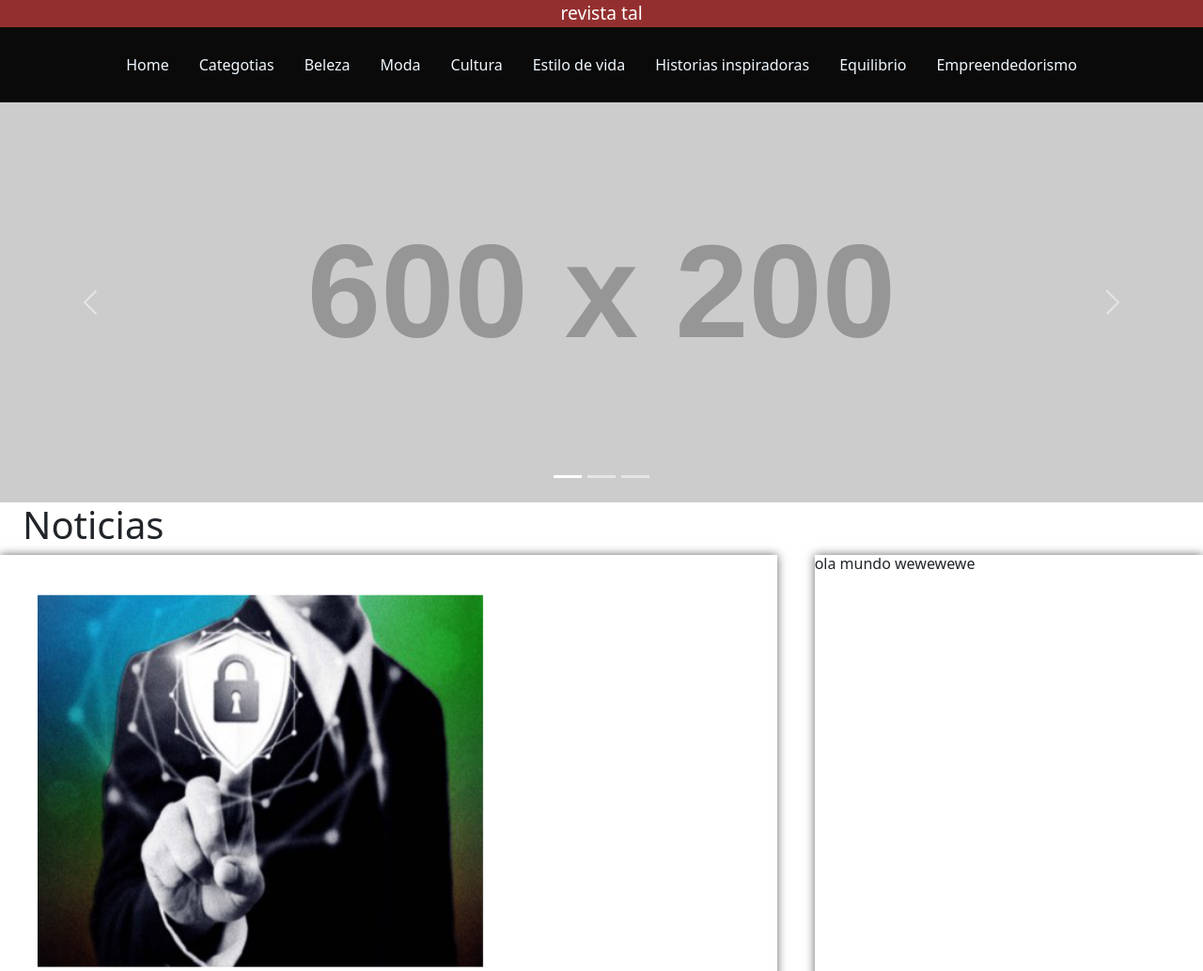
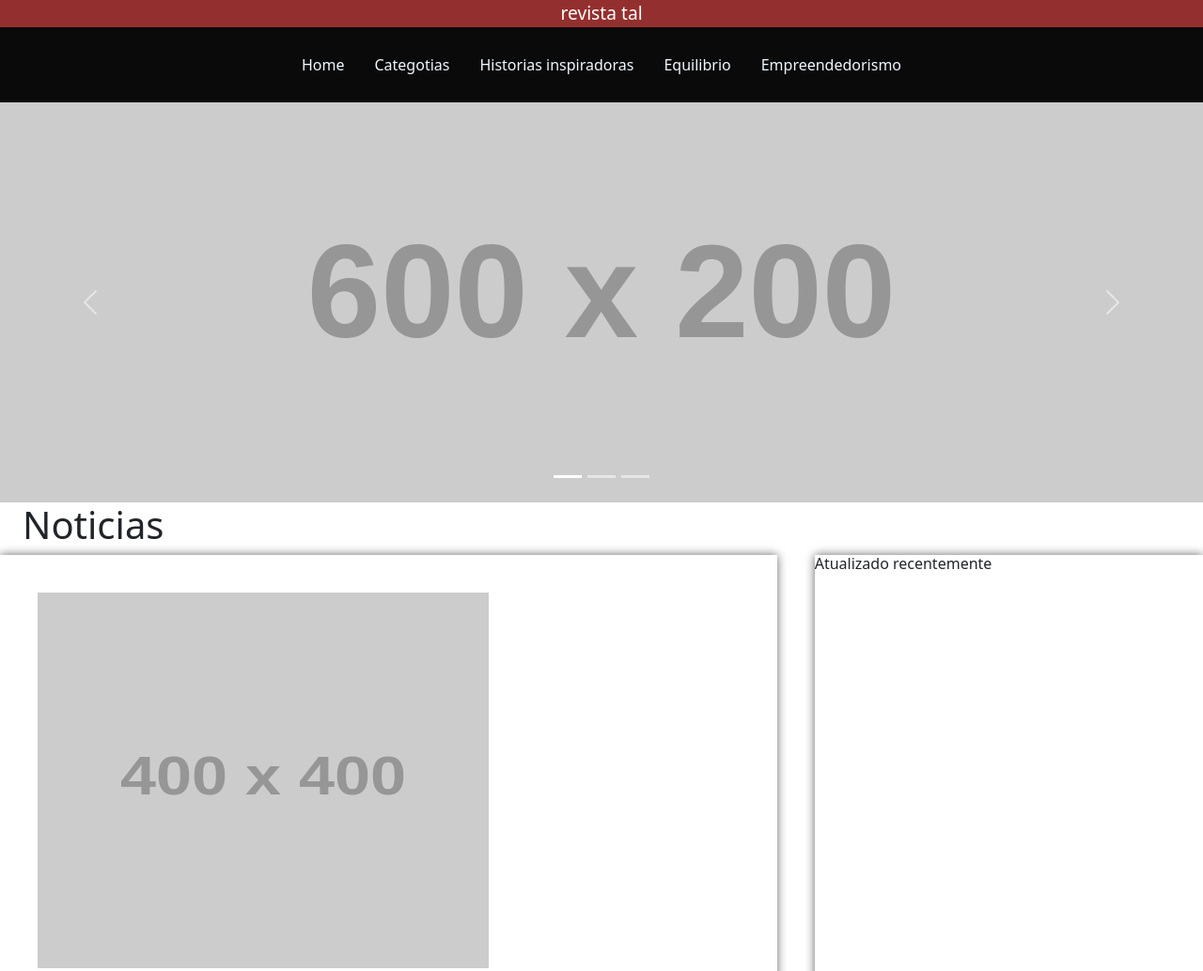
Before and after one commit to Jenyh164/revista, a plain HTML site: page index.html in a window 1280 px wide. Shown: the top 1034 px of the page at 94% size. Drawn offline with nearby package versions, Linux system fonts and the light colour scheme; placeholder pictures from the web are drawn by us.

Commit message:
atualizei dnv

```diff
--- a/index.html
+++ b/index.html
@@ -12,21 +12,18 @@
     <nav id="one">revista tal</nav>
     <nav>
         <ul>
-       <li><a href="#">Home</a></li>
+       <li><a href="index.html">Home</a></li>
        <li><a href="#">Categotias</a>
         <ul >
-            <li><a href="#">Beleza</a></li>
-            <li><a href="#">moda</a></li>
-            <li><a href="#">Cultura</a></li>
-            <li><a href="#">Estilo de vida</a></li>
+            <li><a href="/html/beleza.html">Beleza</a></li>
+            <li><a href="/html/moda.html">moda</a></li>
+            <li><a href="/html/cultura.html">Cultura</a></li>
+            <li><a href="/html/estilodv.html">Estilo de vida</a></li>
         </ul></li>
-        <li><a href="#">Beleza</a></li>
-        <li><a href="#">Moda </a></li>
-        <li><a href="#">Cultura</a></li>
-        <li><a href="#">Estilo de vida</a></li>
-        <li><a href="#">Historias inspiradoras</a></li>
-        <li><a href="#">Equilibrio</a></li>
-        <li><a href="#">Empreendedorismo</a></li>
+
+        <li><a href="/html/historias.html">Historias inspiradoras</a></li>
+        <li><a href="/html/equilibrio.html">Equilibrio</a></li>
+        <li><a href="/html/empreendedorismo.html">Empreendedorismo</a></li>
 
     </ul>
     </nav>
@@ -66,7 +63,7 @@
       <div class="noticias"><!--div com as div principaais-->
             <div class="cards"><!--div das noticias-->
                 <div class="card">
-                    <div class="img-noticia"><img src="/imagenss/Capturar.PNG"></div>
+                    <div class="img-noticia"><img src="https://placehold.co/400x400"></div>
                     <div class="text-noticia">
                          <h2>País beneficia de apoio europeu para Segurança Cibernética</h2>
                         <p>Moçambique está entre os 20 países beneficiários do projecto GLACY-e, promovido pelo Conselho da Europa, com vista à capacitação dos</p>
@@ -74,35 +71,35 @@
                 </div>
 
                 <div class="card">
-                    <div class="img-noticia"><img src="/imagenss/Capturar2.PNG"></div>
+                    <div class="img-noticia"><img src="https://placehold.co/400x400"></div>
                     <div class="text-noticia">
                         <h2>País beneficia de apoio europeu para Segurança Cibernética</h2>
                         <p>Moçambique está entre os 20 países beneficiários do projecto GLACY-e, promovido pelo Conselho da Europa, com vista à capacitação dos</p>
                     </div>
                 </div>
                 <div class="card">
-                  <div class="img-noticia"><img src="/imagenss/Capturar2.PNG"></div>
+                  <div class="img-noticia"><img src="https://placehold.co/400x400"></div>
                   <div class="text-noticia">
                       <h2>País beneficia de apoio europeu para Segurança Cibernética</h2>
                       <p>Moçambique está entre os 20 países beneficiários do projecto GLACY-e, promovido pelo Conselho da Europa, com vista à capacitação dos</p>
                   </div>
               </div>
               <div class="card">
-                <div class="img-noticia"><img src="/imagenss/Capturar2.PNG"></div>
+                <div class="img-noticia"><img src="https://placehold.co/400x400"></div>
                 <div class="text-noticia">
                     <h2>País beneficia de apoio europeu para Segurança Cibernética</h2>
                     <p>Moçambique está entre os 20 países beneficiários do projecto GLACY-e, promovido pelo Conselho da Europa, com vista à capacitação dos</p>
                 </div>
             </div>
             <div class="card">
-              <div class="img-noticia"><img src="/imagenss/Capturar2.PNG"></div>
+              <div class="img-noticia"><img src="https://placehold.co/400x400"></div>
               <div class="text-noticia">
                   <h2>País beneficia de apoio europeu para Segurança Cibernética</h2>
                   <p>Moçambique está entre os 20 países beneficiários do projecto GLACY-e, promovido pelo Conselho da Europa, com vista à capacitação dos</p>
               </div>
           </div>
           <div class="card">
-            <div class="img-noticia"><img src="/imagenss/Capturar2.PNG"></div>
+            <div class="img-noticia"><img src="https://placehold.co/400x400"></div>
             <div class="text-noticia">
                 <h2>País beneficia de apoio europeu para Segurança Cibernética</h2>
                 <p>Moçambique está entre os 20 países beneficiários do projecto GLACY-e, promovido pelo Conselho da Europa, com vista à capacitação dos</p>
@@ -116,7 +113,7 @@
             </div>
 
             <div class="artigos-recente"><!--div das atualizações-->
-                <h6>ola mundo wewewewe</h6>
+                <h6>Atualizado recentemente</h6>
             </div>
     </div>
 
```
